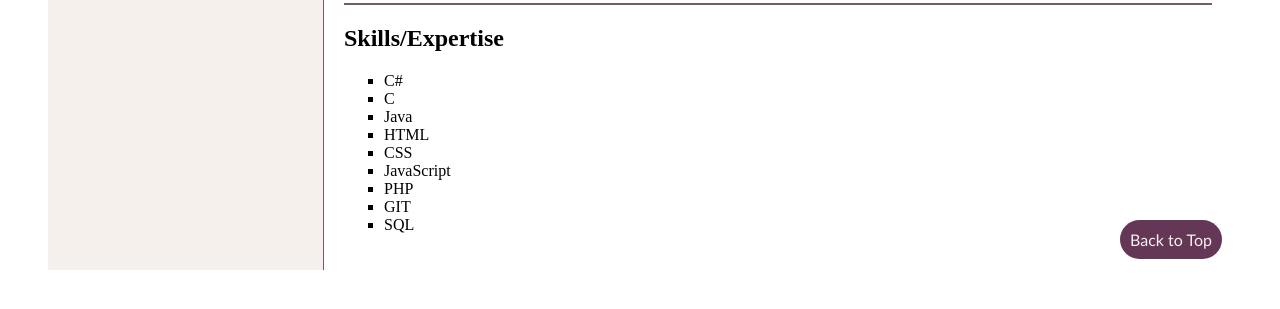
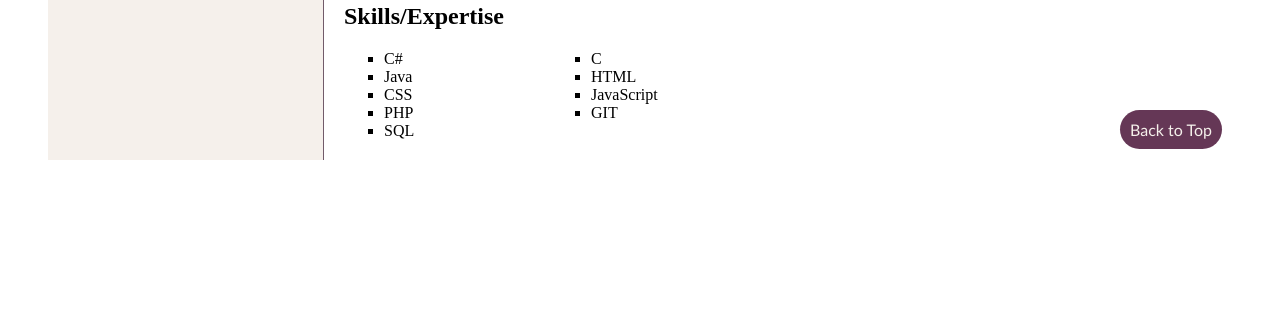
Before and after one commit to LindsayPink/LindsayPink.github.io, a plain HTML site: page index.html in a window 1280 px wide. Shown: the part 906-1215 px from the top of the page. After the commit the page ends 1105 px from the top, so only its background shows below. Drawn offline with Linux system fonts and the light colour scheme.

Commit message:
layout of skills section

```diff
--- a/index.html
+++ b/index.html
@@ -76,17 +76,17 @@
             </div>
             <div class=delimiter></div>
 
-            <h2 id="skills">Skills/Expertise</h2>
+            <h2 class="exclude">Skills/Expertise</h2>
                 <ul>
-                    <li>C#</li>
-                    <li>C</li>
-                    <li>Java</li>
-                    <li>HTML</li>
-                    <li>CSS</li>
-                    <li>JavaScript</li>
-                    <li>PHP</li>
-                    <li>GIT</li>
-                    <li>SQL</li>
+                    <li id="fLeft">C#</li>
+                    <li class="rightContainer">C</li>
+                    <li id="fLeft">Java</li>
+                    <li class="rightContainer">HTML</li>
+                    <li id="fLeft">CSS</li>
+                    <li class="rightContainer">JavaScript</li>
+                    <li id="fLeft">PHP</li>
+                    <li class="rightContainer">GIT</li>
+                    <li id="fLeft">SQL</li>
                 </ul>
         </div>
     </div>
```
